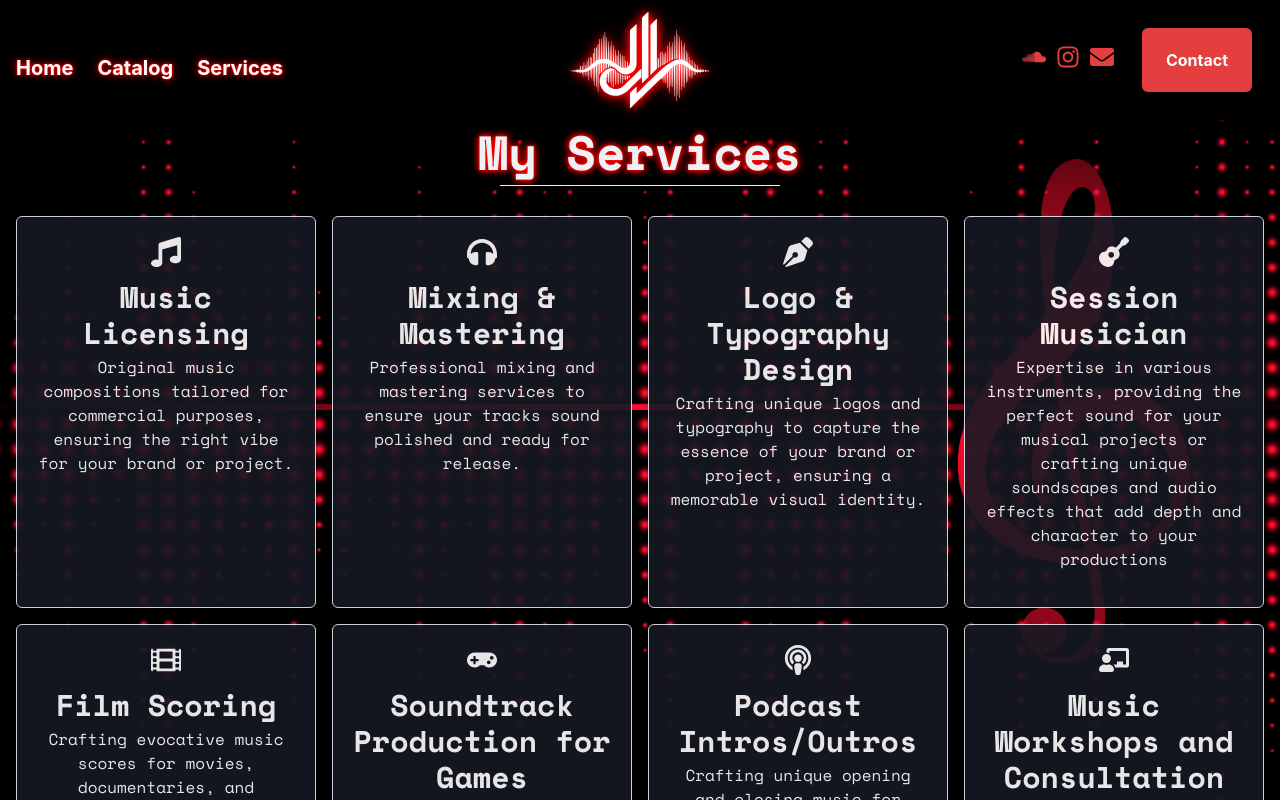
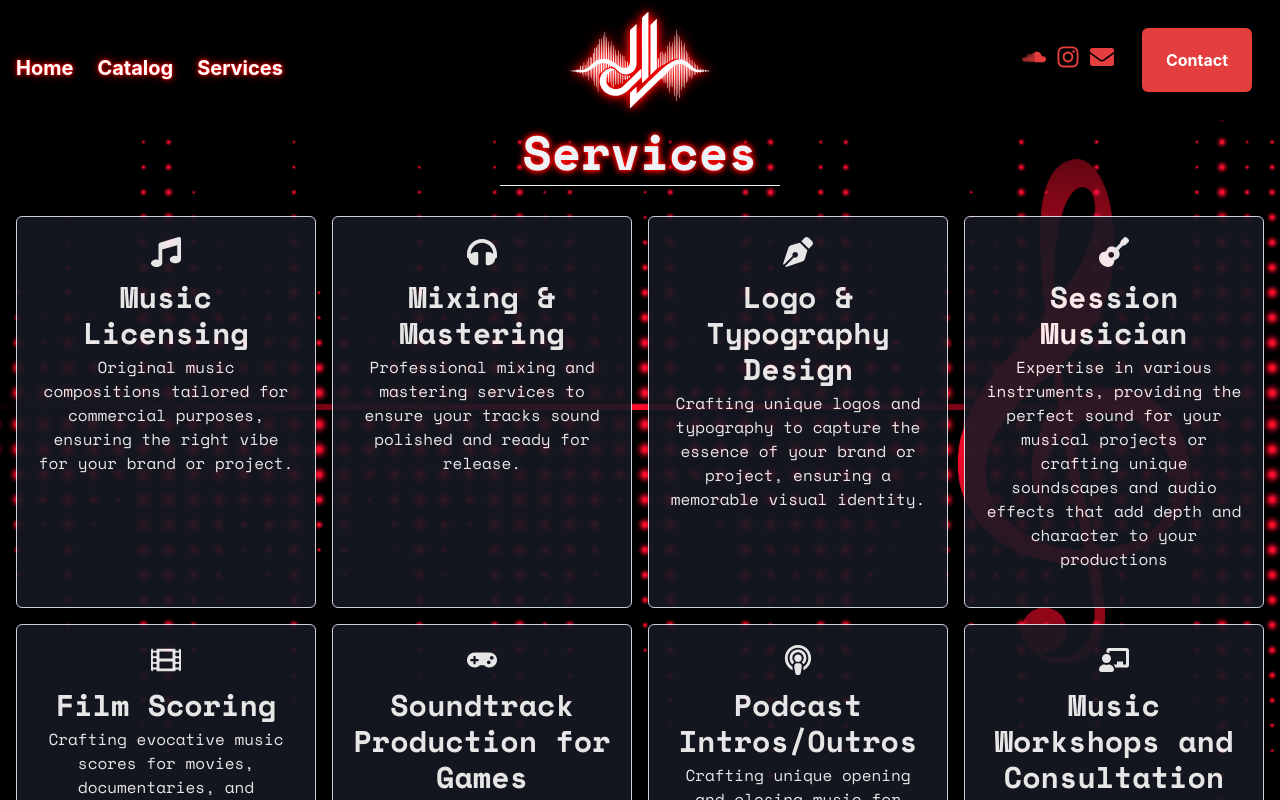
Before and after one commit to jacklion710/jacobleone-music-portfolio, a Next.js app: page /Services in a window 1280 px wide. Shown: the top 800 px of the page. Built offline with nearby package versions, Linux system fonts and the light colour scheme.

Commit message:
Editted heading

```diff
--- a/pages/Services.tsx
+++ b/pages/Services.tsx
@@ -140,7 +140,7 @@ const services = [
                             borderBottom: `1px solid currentColor`,
                         }}
                     >
-                        My Services
+                        Services
                     </Heading>
                 </motion.div>
 
```
